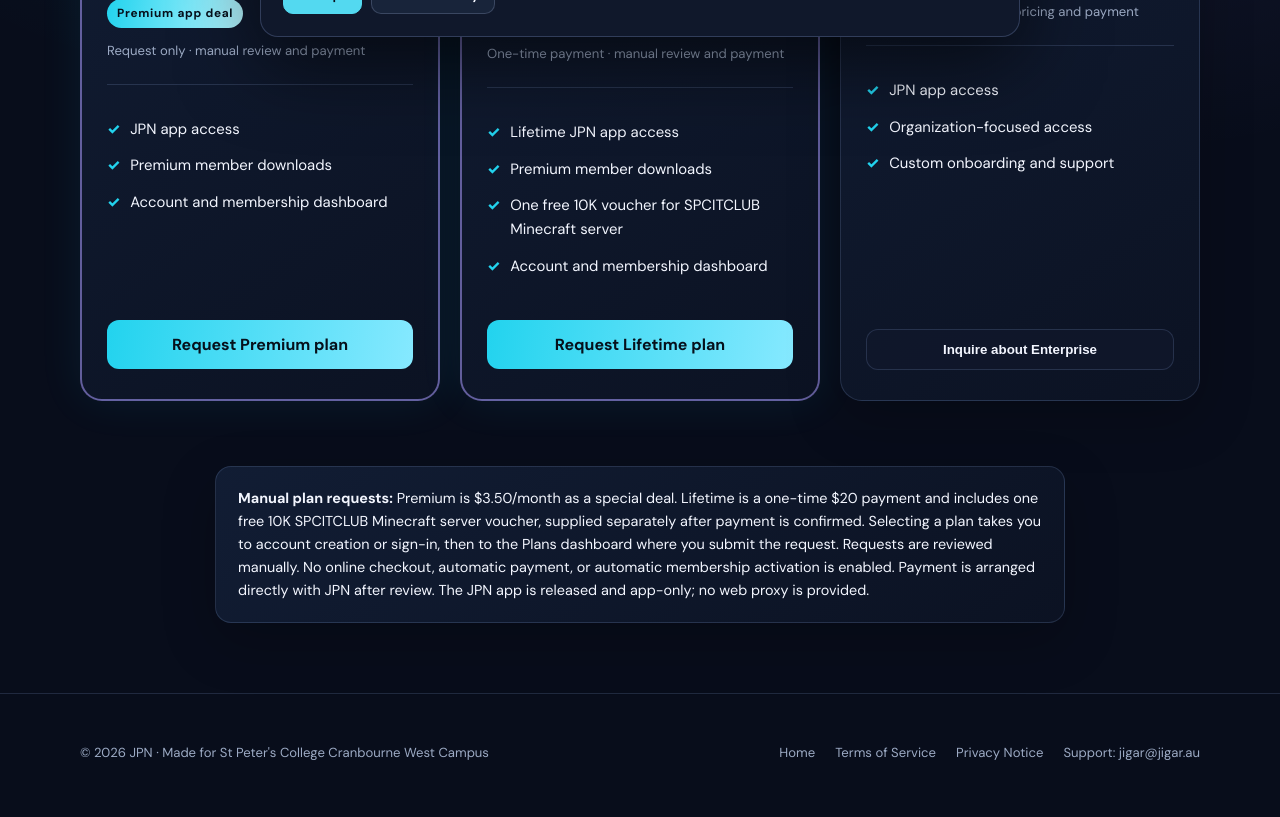
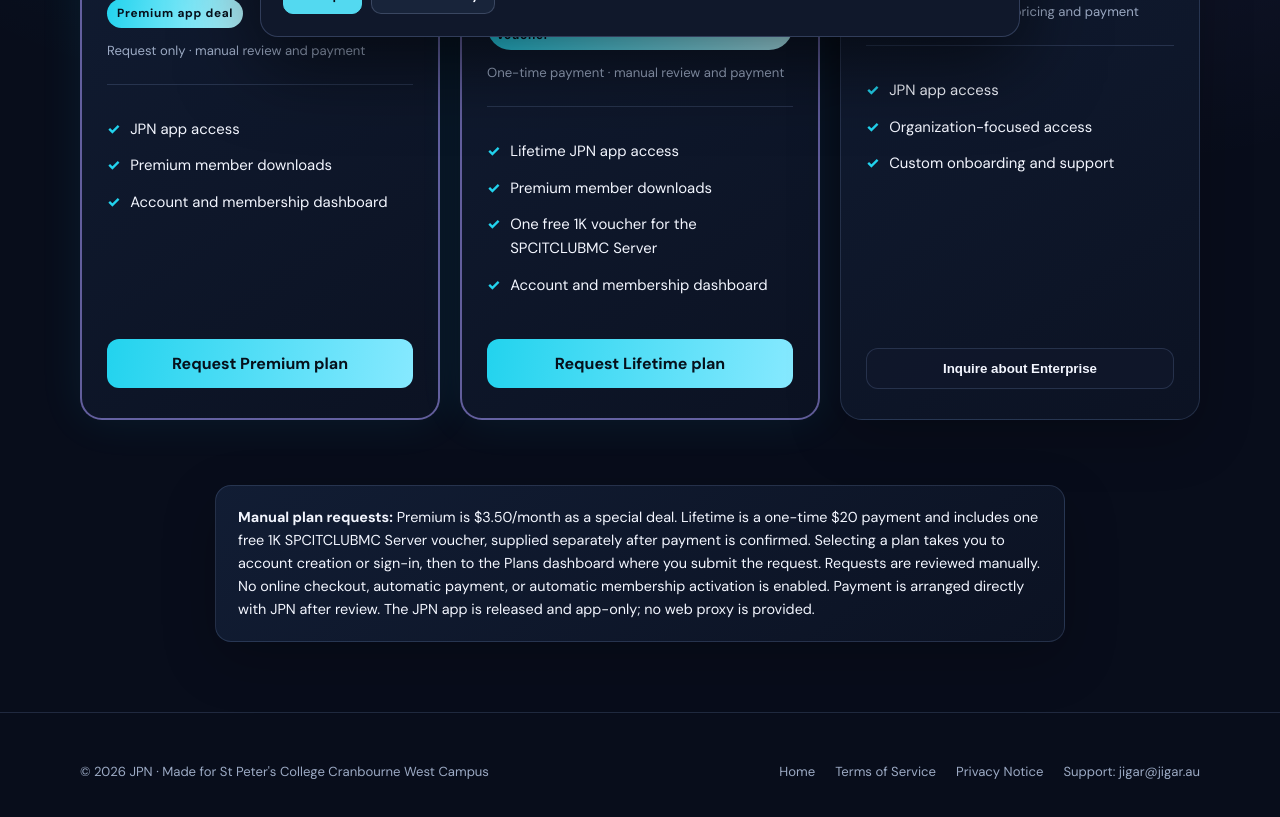
Before and after one commit to Jigar1234Nob/JPN, a plain HTML site: page docs/plans/index.html in a window 1280 px wide. Shown: the part 743-1560 px from the top of the page. Drawn offline with Linux system fonts and the light colour scheme; a script that the page names is missing.

Commit message:
Correct Lifetime plan voucher to SPCITCLUBMC 1K

```diff
--- a/docs/plans/index.html
+++ b/docs/plans/index.html
@@ -352,13 +352,13 @@
           <h2>Lifetime</h2>
           <p class="description">Permanent JPN app access for one individual account.</p>
           <div class="price">$20 <small>/ once</small></div>
-          <div class="deal-label">Includes a FREE 10K SPCITCLUB voucher</div>
+          <div class="deal-label">Includes a FREE 1K SPCITCLUBMC Server voucher</div>
           <div class="billing">One-time payment · manual review and payment</div>
           <hr class="rule">
           <ul class="features">
             <li><span class="yes">✓</span><span>Lifetime JPN app access</span></li>
             <li><span class="yes">✓</span><span>Premium member downloads</span></li>
-            <li><span class="yes">✓</span><span>One free 10K voucher for SPCITCLUB Minecraft server</span></li>
+            <li><span class="yes">✓</span><span>One free 1K voucher for the SPCITCLUBMC Server</span></li>
             <li><span class="yes">✓</span><span>Account and membership dashboard</span></li>
           </ul>
           <a class="button primary" href="/JPN/login/?mode=signup&amp;plan=lifetime">Request Lifetime plan</a>
@@ -409,7 +409,7 @@
       </div>
       <aside class="note">
         <strong>Manual plan requests:</strong>
-        Premium is $3.50/month as a special deal. Lifetime is a one-time $20 payment and includes one free 10K SPCITCLUB Minecraft server voucher, supplied separately after payment is confirmed. Selecting a plan takes you to account creation or sign-in, then to the Plans dashboard where you submit the request. Requests are reviewed manually. No online checkout, automatic payment, or automatic membership activation is enabled. Payment is arranged directly with JPN after review. The JPN app is released and app-only; no web proxy is provided.
+        Premium is $3.50/month as a special deal. Lifetime is a one-time $20 payment and includes one free 1K SPCITCLUBMC Server voucher, supplied separately after payment is confirmed. Selecting a plan takes you to account creation or sign-in, then to the Plans dashboard where you submit the request. Requests are reviewed manually. No online checkout, automatic payment, or automatic membership activation is enabled. Payment is arranged directly with JPN after review. The JPN app is released and app-only; no web proxy is provided.
       </aside>
     </section>
   </main>
```
